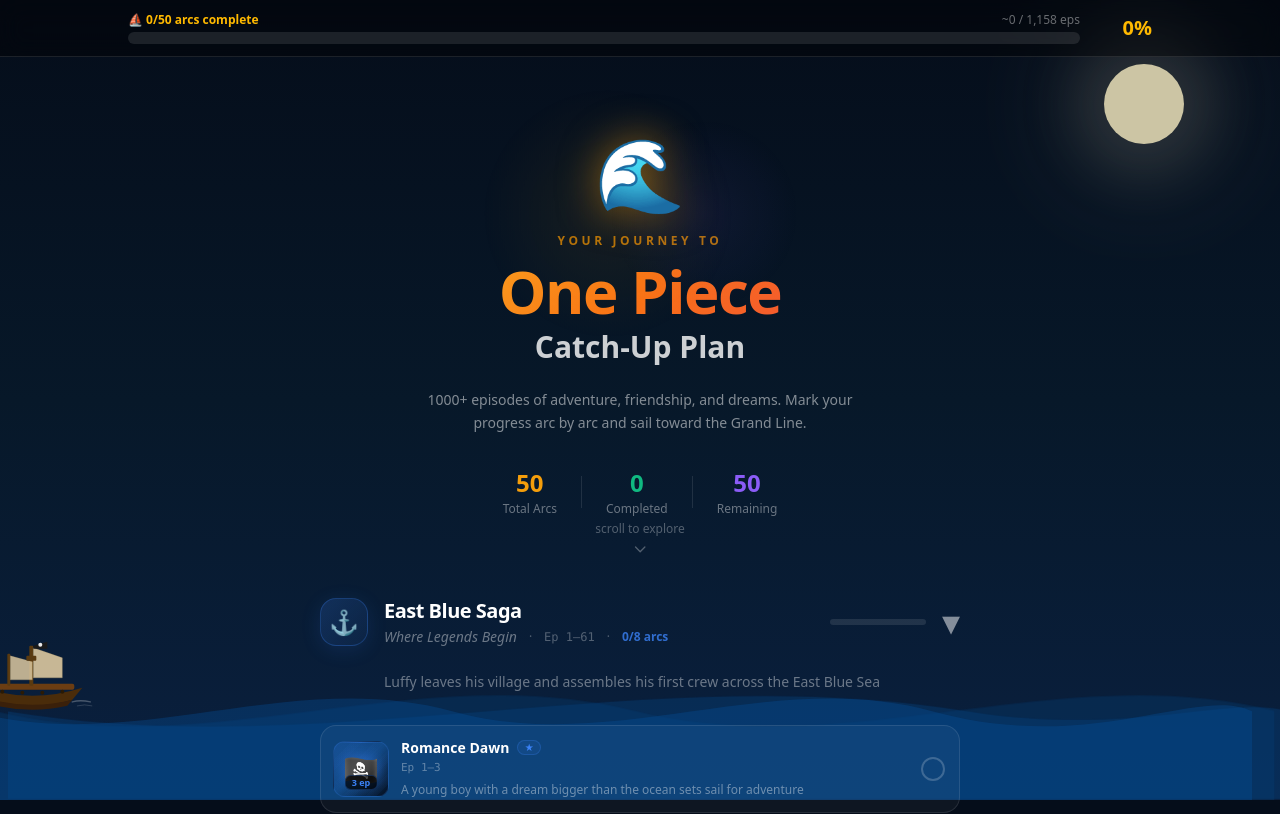
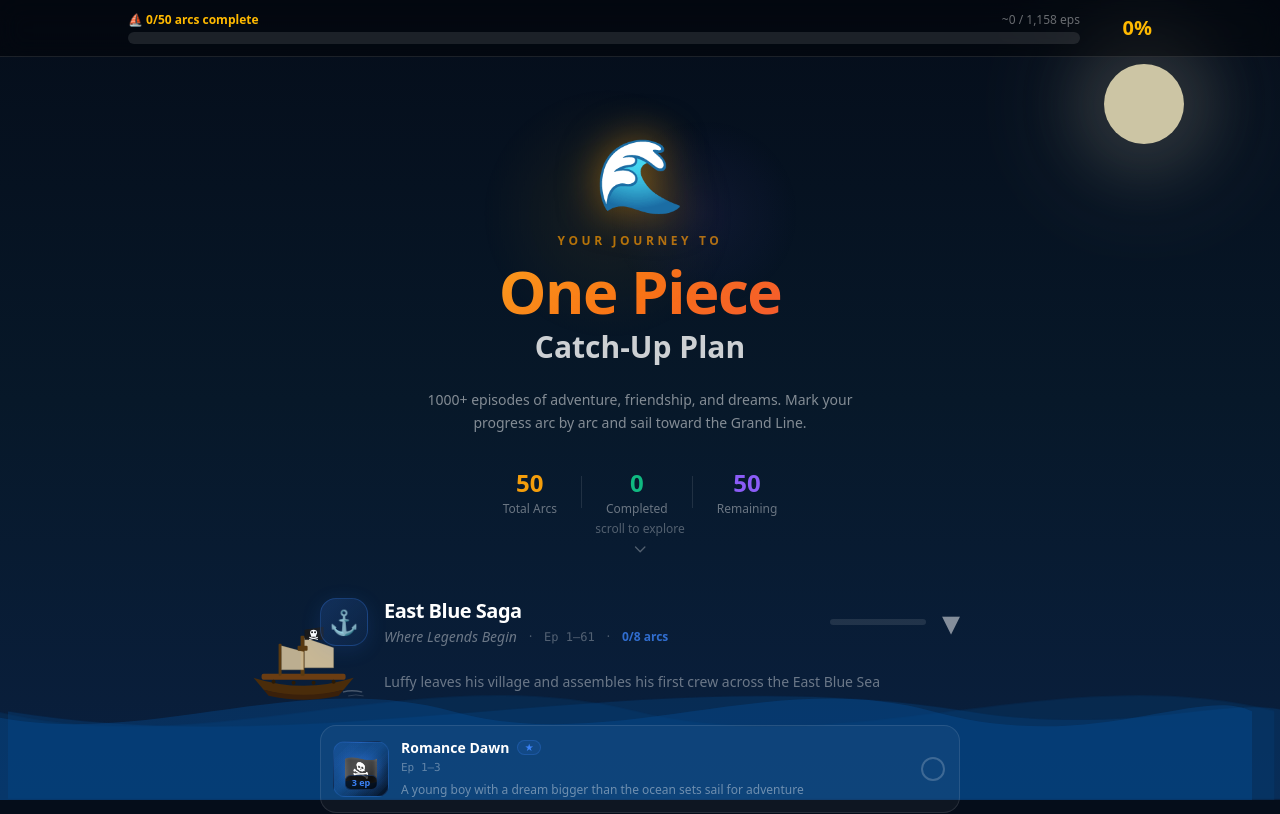
Before and after one commit to m00p1ng/one-piece-catchup, a React (Vite) app: page / in a window 1280 px wide. Shown: the top 814 px of the page. Built offline with nearby package versions, Linux system fonts and the light colour scheme.

Commit message:
Add skull-and-crossbones to pirate ship flag, fix ship wave alignment, reverse sail direction
Co-Authored-By: Claude Sonnet 4.6 <noreply@anthropic.com>

```diff
--- a/src/components/WaveBackground.tsx
+++ b/src/components/WaveBackground.tsx
@@ -3,10 +3,10 @@ import { motion } from "framer-motion";
 function PirateShip() {
   return (
     <motion.div
-      className="absolute bottom-[10%] pointer-events-none"
-      style={{ width: 120 }}
-      animate={{ x: ["110vw", "-160px"] }}
-      transition={{ duration: 40, ease: "linear", repeat: Infinity, repeatDelay: 10 }}
+      className="absolute pointer-events-none"
+      style={{ width: 120, bottom: "7vw" }}
+      animate={{ x: ["-160px", "110vw"] }}
+      transition={{ duration: 40, ease: "linear", repeat: Infinity, repeatDelay: 1 }}
     >
       <motion.div
         animate={{ y: [0, -6, 0] }}
@@ -27,8 +27,17 @@ function PirateShip() {
           {/* Fore sail */}
           <path d="M38 20 L60 26 L60 44 L38 44 Z" fill="rgba(220,200,160,0.85)" stroke="rgba(180,150,100,0.5)" strokeWidth="0.5" />
           {/* Jolly Roger flag */}
-          <path d="M61 10 L75 6 L75 13 L61 13 Z" fill="#1a1a1a" />
-          <circle cx="68" cy="9" r="2" fill="white" opacity="0.9" />
+          <path d="M61 4 L80 1 L80 14 L61 14 Z" fill="#1a1a1a" />
+          {/* Skull head */}
+          <ellipse cx="70" cy="7" rx="3.5" ry="3" fill="white" />
+          {/* Skull jaw */}
+          <rect x="67.5" y="9" width="5" height="2" rx="0.5" fill="white" />
+          {/* Skull eyes */}
+          <circle cx="68.5" cy="6.5" r="1" fill="#1a1a1a" />
+          <circle cx="71.5" cy="6.5" r="1" fill="#1a1a1a" />
+          {/* Crossbones */}
+          <line x1="66" y1="11.5" x2="74" y2="13.5" stroke="white" strokeWidth="1" strokeLinecap="round" />
+          <line x1="74" y1="11.5" x2="66" y2="13.5" stroke="white" strokeWidth="1" strokeLinecap="round" />
           {/* Crow's nest */}
           <rect x="54" y="20" width="10" height="5" rx="1" fill="#5a3a10" />
           {/* Cannon ports */}
```
